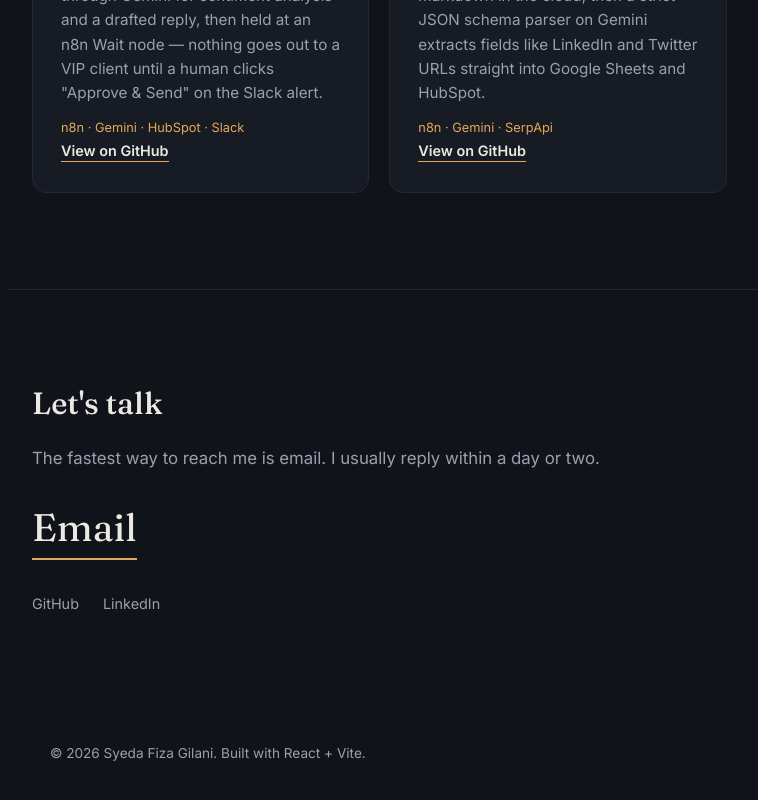
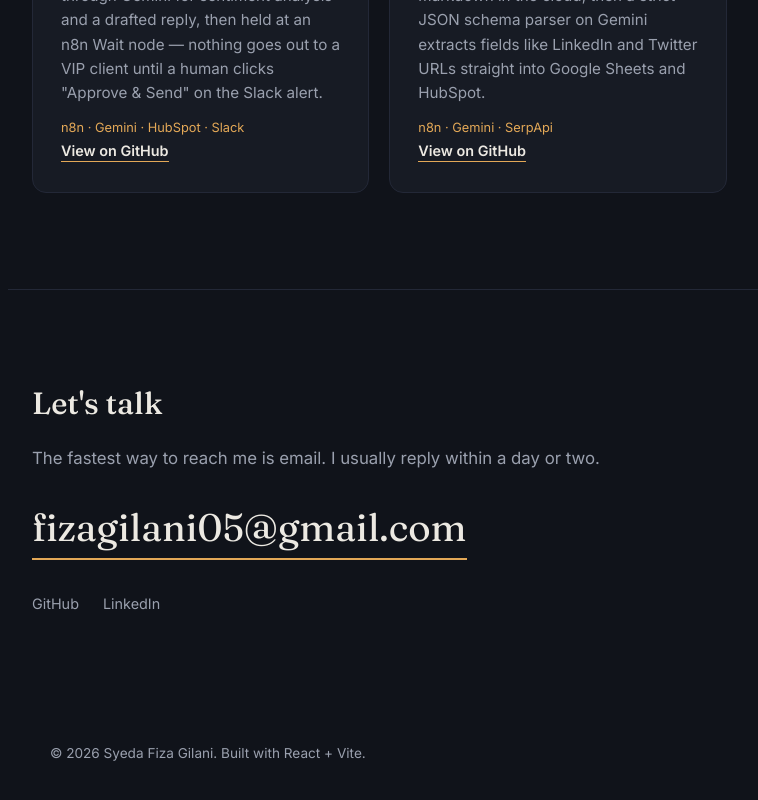
Before and after one commit to Syeda-Fiza-Gilani/Portfolio-React, a React (Vite) app: page / in a window 1280 px wide. Shown: the part 1907-2707 px from the top of the page, without its empty margins (82-840 px from the left). Built offline with nearby package versions, Linux system fonts and the light colour scheme.

Commit message:
Modify Contact component email link format
Updated email link to use 'mailto' format and displayed the email address directly.

```diff
--- a/src/components/Contact.jsx
+++ b/src/components/Contact.jsx
@@ -6,8 +6,8 @@ export default function Contact() {
         The fastest way to reach me is email. I usually reply within a day or two.
       </p>
       {/* Replace with your real email address */}
-      <a className="contact__email" href="fizagilani05@gmail.com">
-        Email
+      <a className="contact__email" href="mailto:fizagilani05@gmail.com">
+        fizagilani05@gmail.com
       </a>
 
       <div className="contact__socials">
```
